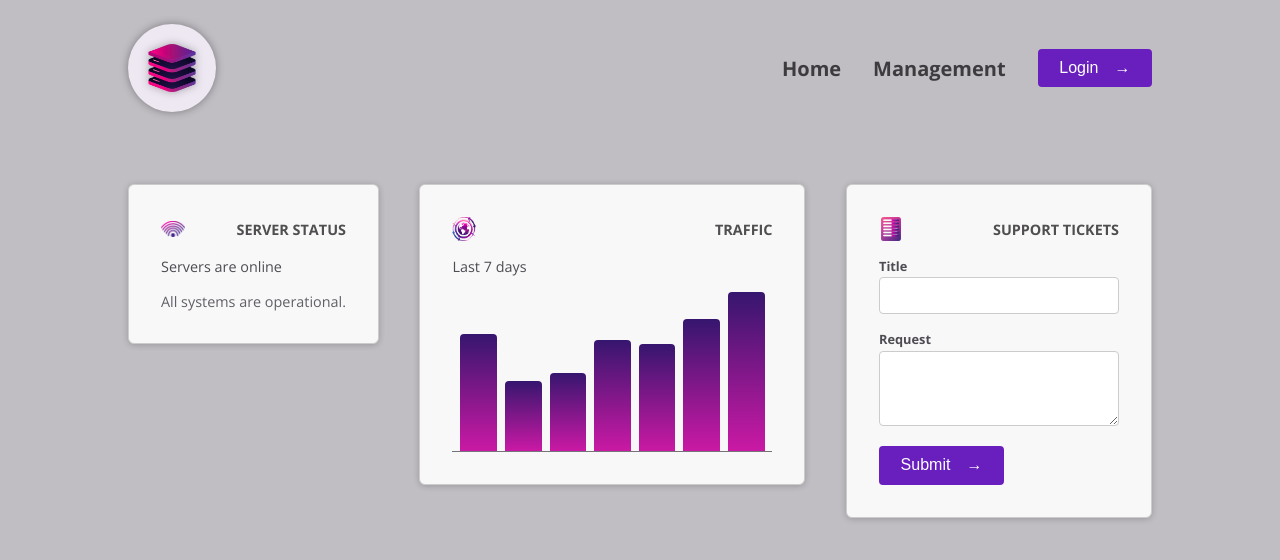
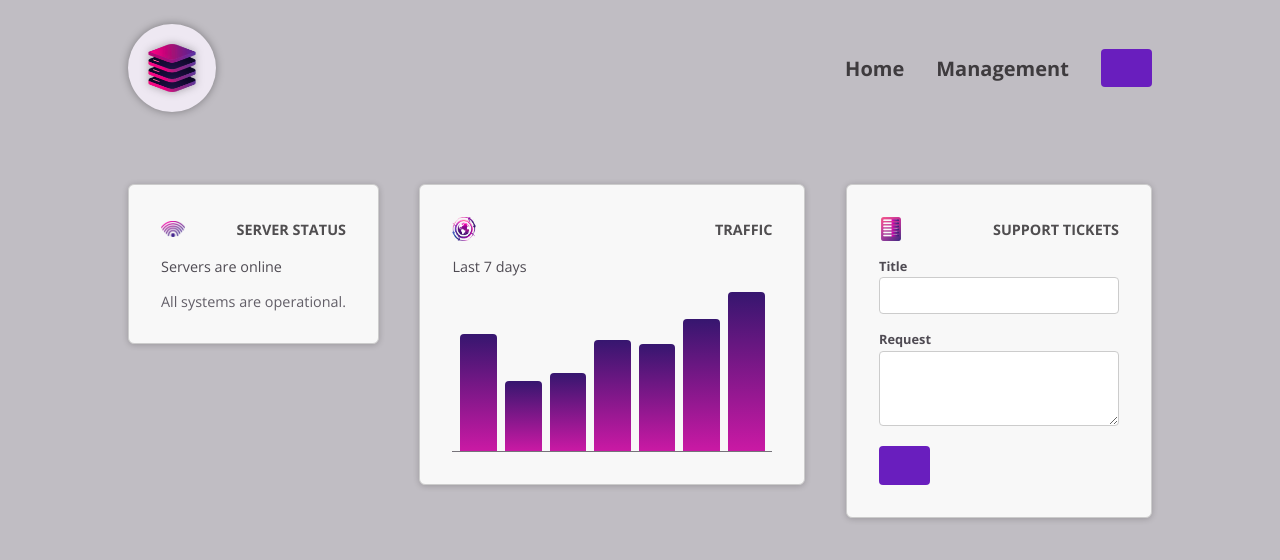
Before and after one commit to b-luis/ng-noob, an Angular app in the folder essentials/4-cmp-deep-dive/: page / in a window 1280 px wide. Shown: the top 560 px of the page. Built offline with nearby package versions, Linux system fonts and the light colour scheme.

Commit message:
update(ngcontent): replace class to ngProjectAs to avoid duplication of span element

```diff
--- a/essentials/4-cmp-deep-dive/src/app/dashboard/components/support-tickets/new-ticket/new-ticket.component.html
+++ b/essentials/4-cmp-deep-dive/src/app/dashboard/components/support-tickets/new-ticket/new-ticket.component.html
@@ -8,9 +8,6 @@
     <textarea type="text" name="request" id="request" rows="3"></textarea>
   </p>
   <p>
-    <button appButton>
-      <span class="title">Submit</span>
-      <span class="icon">→</span>
-    </button>
+    <button appButton>Submit <span ngProjectAs="icon">→</span></button>
   </p>
 </form>
--- a/essentials/4-cmp-deep-dive/src/app/shared/header/header.component.ts
+++ b/essentials/4-cmp-deep-dive/src/app/shared/header/header.component.ts
@@ -20,10 +20,7 @@ import { ButtonComponent } from '../button/button.component';
             <a href="/">Management</a>
           </li>
           <li>
-            <button appButton>
-              <span class="title">Login</span>
-              <span class="icon">→</span>
-            </button>
+            <button appButton>Logout <span ngProjectAs="icon">→</span></button>
           </li>
         </ul>
       </nav>
```
